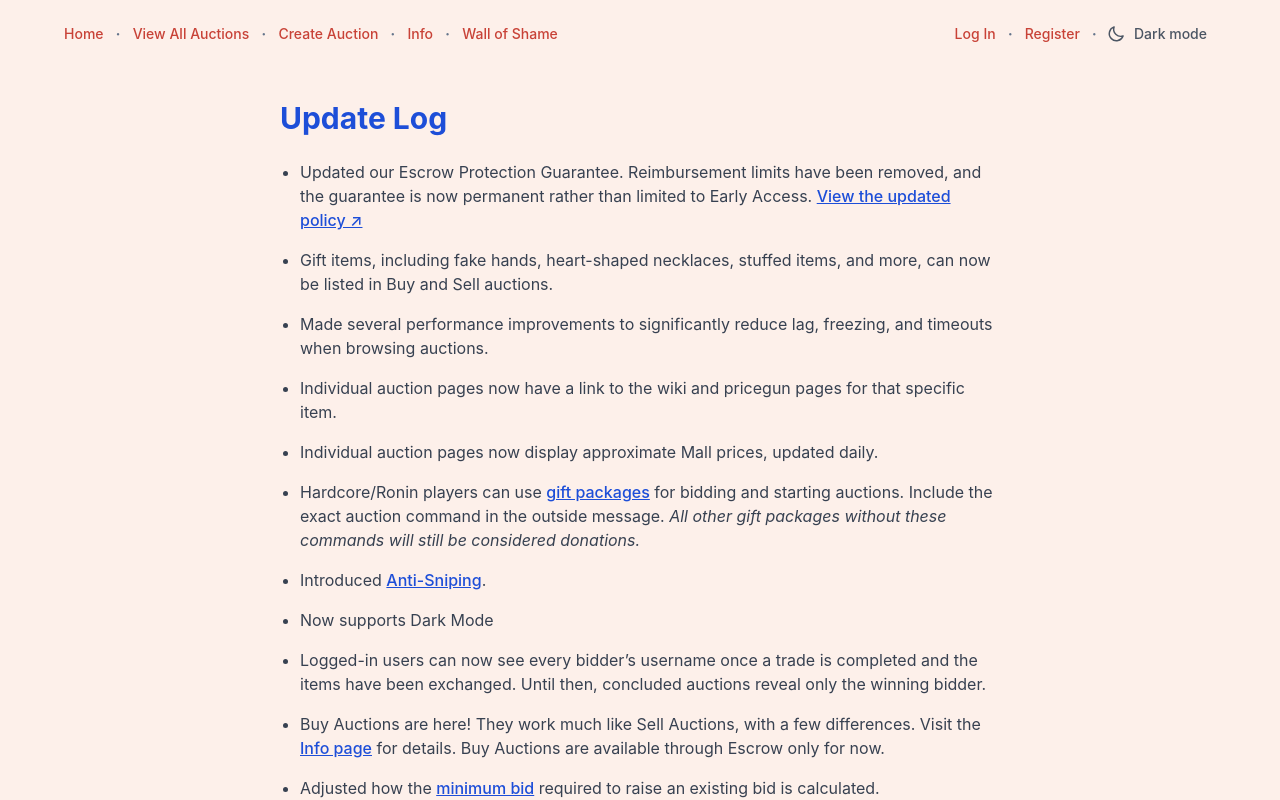
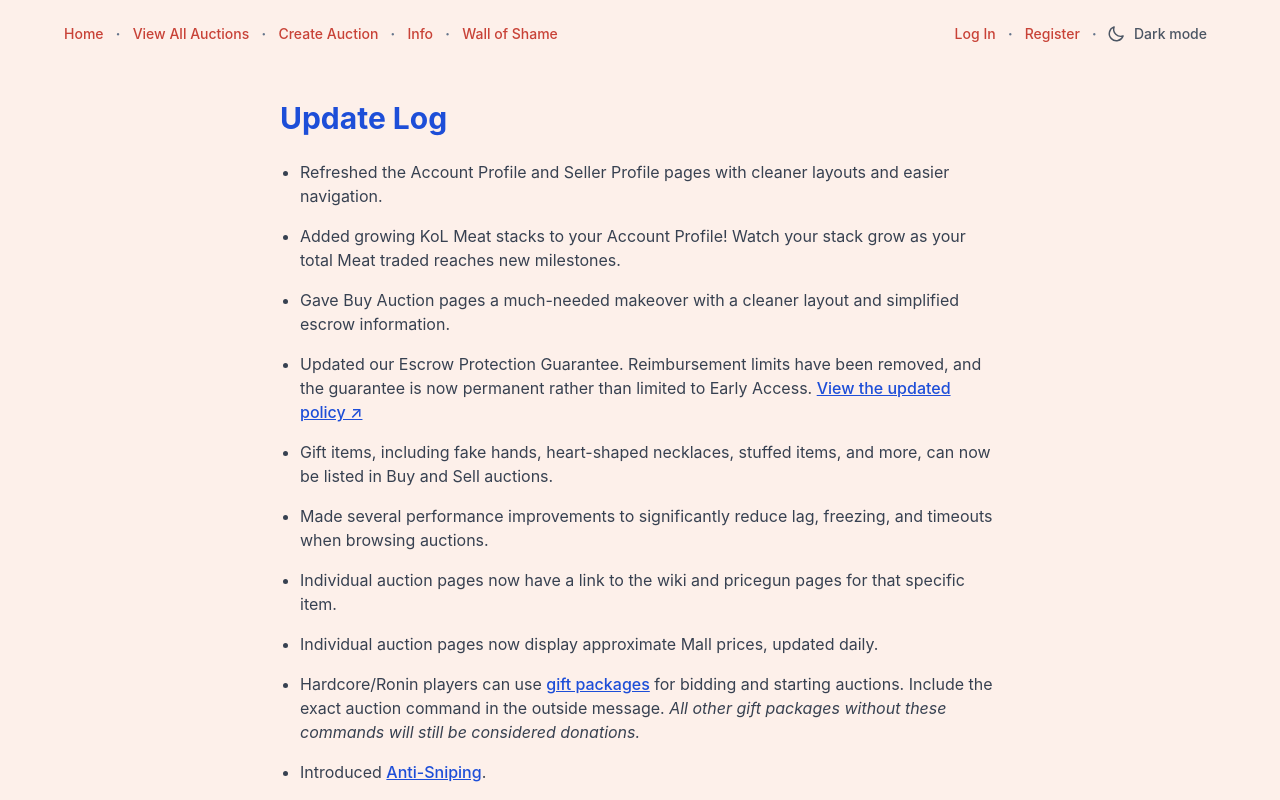
Before and after one commit to YoshiBoneDoc/kolauction, a React (Vite) app: page /update-log in a window 1280 px wide. Shown: the top 800 px of the page. Built offline with nearby package versions, Linux system fonts and the light colour scheme; no server answers.

Commit message:
new commit

```diff
--- a/src/pages/UpdateLog.jsx
+++ b/src/pages/UpdateLog.jsx
@@ -6,6 +6,9 @@ export default function UpdateLog() {
         <main className="mx-auto w-full max-w-3xl flex-1 space-y-6 px-4 py-8 sm:px-6">
             <h1 className="text-3xl font-bold text-blue-700">Update Log</h1>
             <ul className="list-disc space-y-4 pl-5 text-gray-700">
+                <li>Refreshed the Account Profile and Seller Profile pages with cleaner layouts and easier navigation.</li>
+                <li>Added growing KoL Meat stacks to your Account Profile! Watch your stack grow as your total Meat traded reaches new milestones.</li>
+                <li>Gave Buy Auction pages a much-needed makeover with a cleaner layout and simplified escrow information.</li>
                 <li>Updated our Escrow Protection Guarantee. Reimbursement limits have been removed, and the guarantee is now permanent rather than limited to Early Access. <Link to="/auction-item#escrow-protection" className="text-blue-700 underline">View the updated policy ↗</Link></li>
                 <li>Gift items, including fake hands, heart-shaped necklaces, stuffed items, and more, can now be listed in Buy and Sell auctions.</li>
                 <li>Made several performance improvements to significantly reduce lag, freezing, and timeouts when browsing auctions.</li>
```
Also changed, not shown: 1 other file (tests, documents, lock files or other folders).
